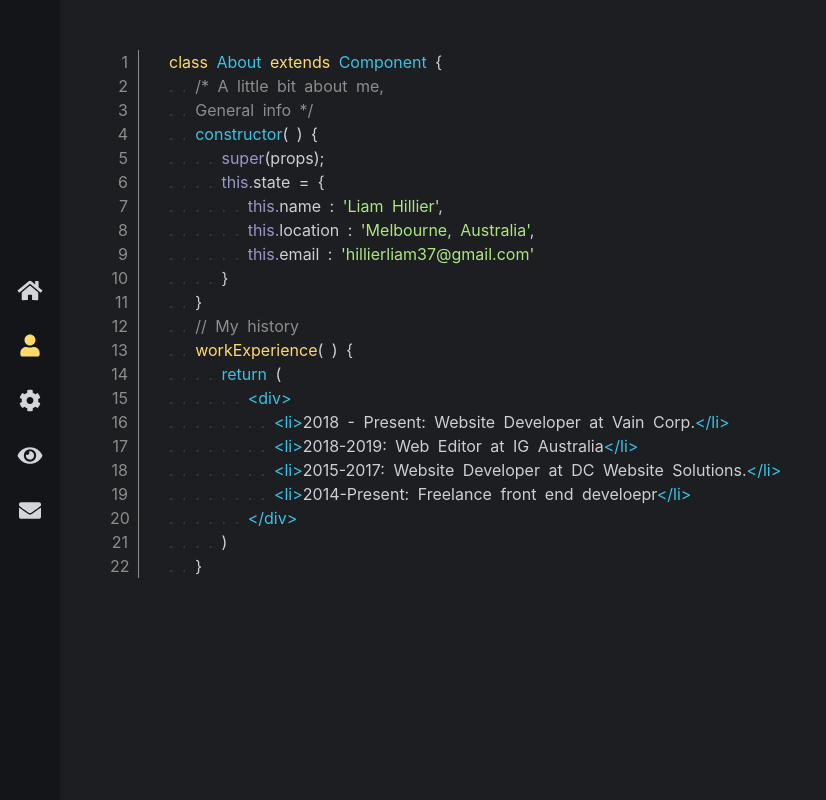
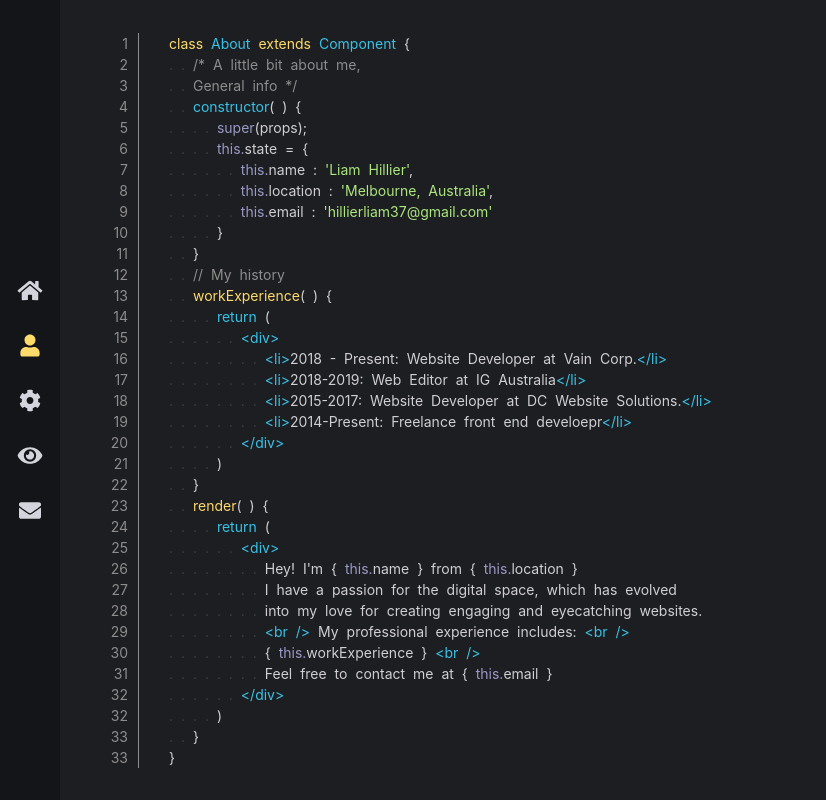
Before and after one commit to Hillzy/portfolio, a React (Create React App) app: page /about in a window 1280 px wide. Shown: the whole page, without its empty margins (0-826 px from the left). Built offline with nearby package versions, Linux system fonts and the light colour scheme; a web font is replaced by a local one.

Commit message:
About page updates

```diff
--- a/src/pages/About.js
+++ b/src/pages/About.js
@@ -145,6 +145,84 @@ const About = props => {
           <div className="code-num">22</div>
           <div className="code-text code-indent1">&#125;</div>
         </div>
+        <div className="code-line">
+          <div className="code-num">23</div>
+          <div className="code-text code-indent1">
+            <span className="code-method">render</span>( ) &#123;
+          </div>
+        </div>
+        <div className="code-line">
+          <div className="code-num">24</div>
+          <div className="code-text code-indent2">
+            <span className="code-var">return</span> (
+          </div>
+        </div>
+        <div className="code-line">
+          <div className="code-num">25</div>
+          <div className="code-text code-indent3">
+            <span className="code-var">&#60;div&#62;</span>
+          </div>
+        </div>
+        <div className="code-line">
+          <div className="code-num">26</div>
+          <div className="code-text code-indent4">
+            <span className="code-text">Hey! I'm &#123;</span>
+            <span className="code-alt"> this.</span>name &#125; from &#123;
+            <span className="code-alt"> this.</span>location &#125;
+          </div>
+        </div>
+        <div className="code-line">
+          <div className="code-num">27</div>
+          <div className="code-text code-indent4">
+            I have a passion for the digital space, which has evolved
+          </div>
+        </div>
+        <div className="code-line">
+          <div className="code-num">28</div>
+          <div className="code-text code-indent4">
+            into my love for creating engaging and eyecatching websites.
+          </div>
+        </div>
+        <div className="code-line">
+          <div className="code-num">29</div>
+          <div className="code-text code-indent4">
+            <span className="code-var">&#60;br /&#62;</span> My professional
+            experience includes:
+            <span className="code-var"> &#60;br /&#62;</span>
+          </div>
+        </div>
+        <div className="code-line">
+          <div className="code-num">30</div>
+          <div className="code-text code-indent4">
+            &#123;<span className="code-alt"> this.</span>workExperience &#125;
+            <span className="code-var"> &#60;br /&#62;</span>
+          </div>
+        </div>
+        <div className="code-line">
+          <div className="code-num">31</div>
+          <div className="code-text code-indent4">
+            Feel free to contact me at &#123;
+            <span className="code-alt"> this.</span>email &#125;
+          </div>
+        </div>
+        <div className="code-line">
+          <div className="code-num">32</div>
+          <div className="code-text code-indent3">
+            <span className="code-var">&#60;/div&#62;</span>
+          </div>
+        </div>
+        <div className="code-line">
+          <div className="code-num">32</div>
+          <div className="code-text code-indent2">)</div>
+        </div>
+        <div className="code-line">
+          <div className="code-num">33</div>
+          <div className="code-text code-indent1">&#125;</div>
+        </div>
+        <div className="code-line">
+          <div className="code-num">33</div>
+          <div className="code-text code-indent0">&#125;</div>
+        </div>
       </div>
     </div>
   );
--- a/src/pages/about.css
+++ b/src/pages/about.css
@@ -1,6 +1,14 @@
+.About {
+  height: 100%;
+  display: flex;
+  align-items: center;
+}
+
 .code-wrapper {
   width: auto;
+  height: auto;
   line-height: 1.5;
+  font-size: 14px;
 }
 
 .code-line {
@@ -89,3 +97,9 @@
     color: var(--code-dot);
   }
 }
+
+@media (min-width: 1300px) {
+  .code-wrapper {
+    width: 50%;
+  }
+}
```
